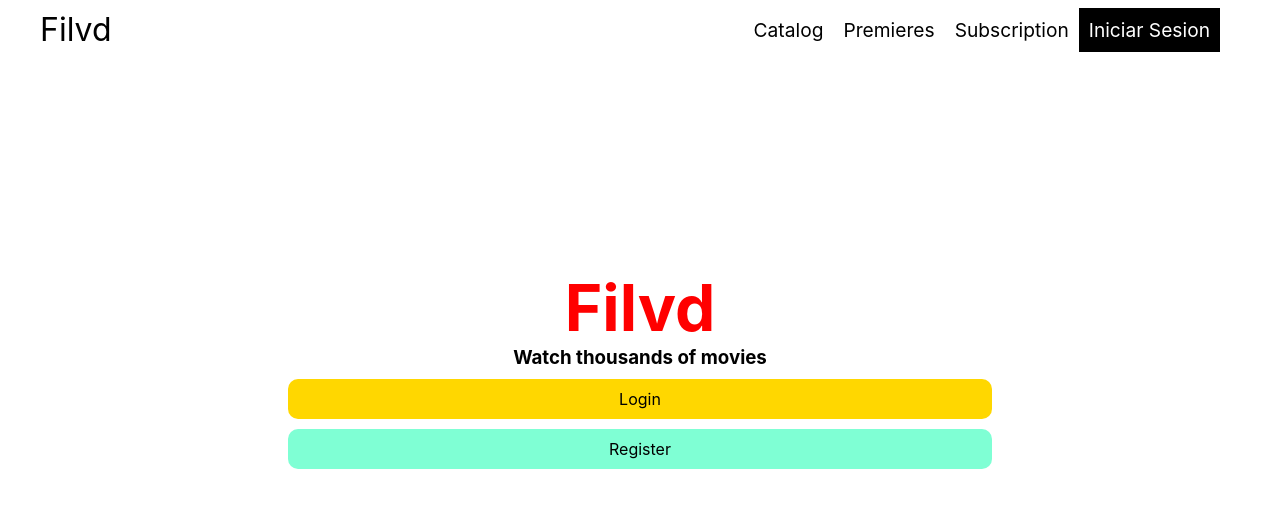
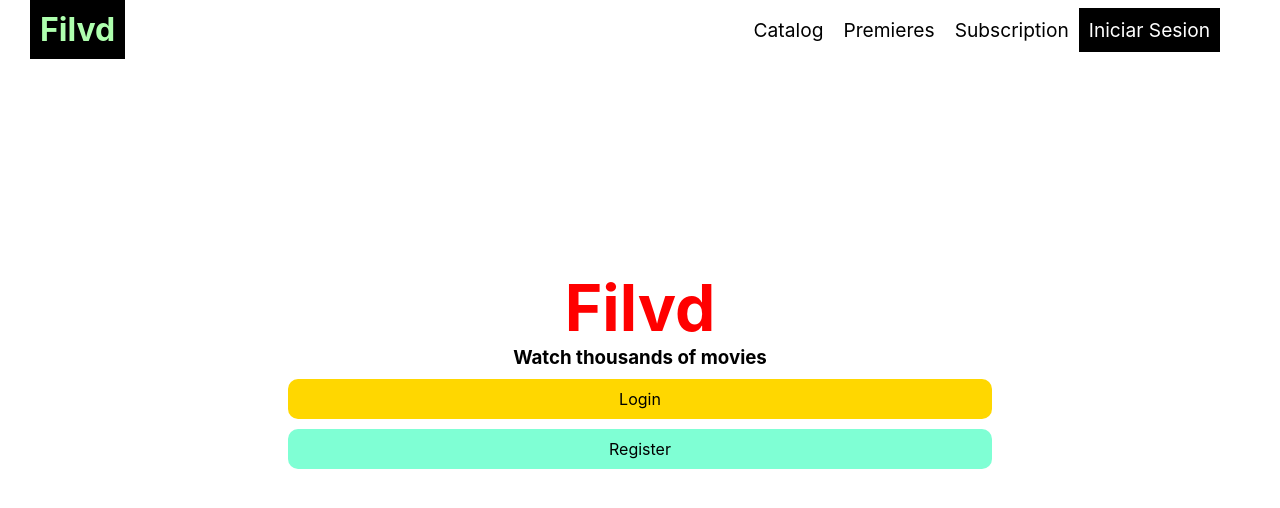
Before and after one commit to alxmcr/react-filvd, a React (Create React App) app: page / in a window 1280 px wide. Shown: the top 508 px of the page. Built offline with nearby package versions, Linux system fonts and the light colour scheme.

Commit message:
* Fix CSS variables

```diff
--- a/src/App.css
+++ b/src/App.css
@@ -1,3 +1,7 @@
+:root {
+    --brand-color: rgb(174, 255, 174);
+}
+
 * {
     box-sizing: border-box;
     margin: 0;
--- a/src/components/AppHeader/AppHeader.css
+++ b/src/components/AppHeader/AppHeader.css
@@ -25,7 +25,10 @@
 }
 
 .header__link--brand {
+    background-color: black;
+    color: var(--brand-color);
     font-size: 2rem;
+    font-weight: bold;
 }
 
 .header__link--login {
@@ -34,6 +37,7 @@
 }
 
 .header__link--login:hover {
+    background-color: gold;
     color: black;
 }
 
```
